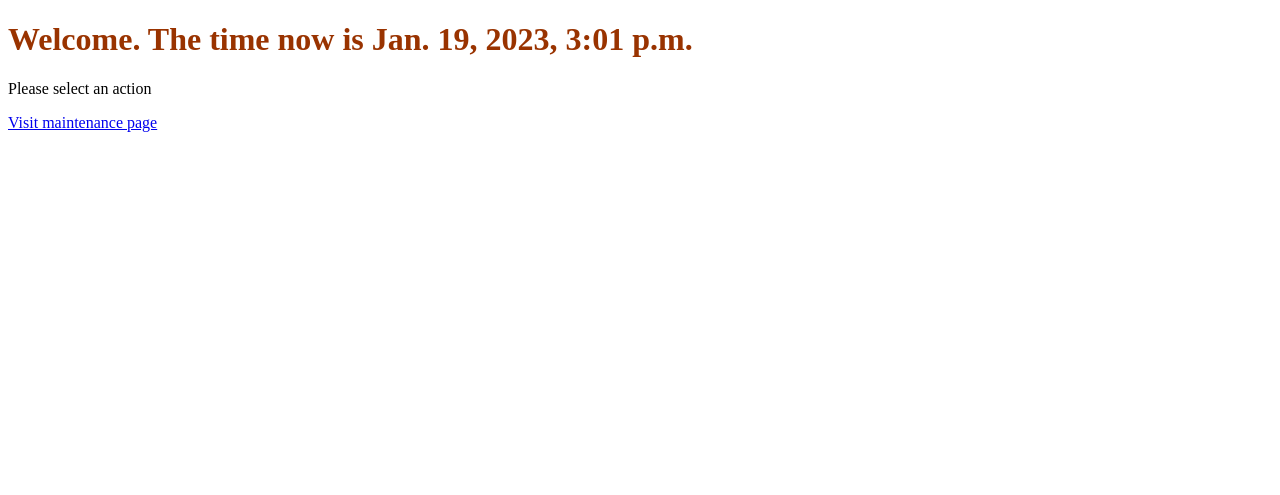
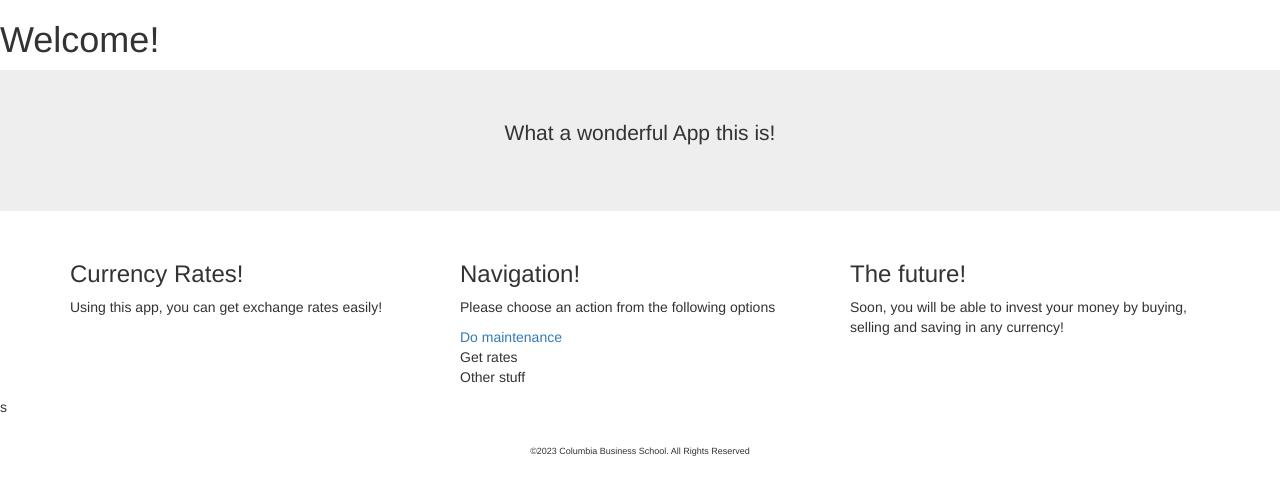
Before and after one commit to htqkellen/myproject, a Django app: page / in a window 1280 px wide. Shown: the top 495 px of the page. Run offline with Django 4.2, Linux system fonts and the light colour scheme; some libraries are stand-ins or nearby versions.

Commit message:
added style from bootstrap

```diff
--- a/static/myapp/style.css
+++ b/static/myapp/style.css
@@ -1,3 +1,17 @@
-h1 {
+h2 {
 color: #993300;
 }
+
+#footer { /* use with id = "footer" */
+display:inline-block;
+width:100%;
+height:1em;
+padding: 2em 0.25em;
+text-align: center;
+font-size: xx-small;
+}
+
+.large-font{ /* use with class="large-font" */
+font-size: large;
+color: blue;
+}
--- a/templates/base.html
+++ b/templates/base.html
@@ -4,11 +4,18 @@
 <head>
 <meta charset="UTF-8">
 <title>Currency App</title>
+<link rel="stylesheet" href="https://maxcdn.bootstrapcdn.com/bootstrap/3.4.1/css/bootstrap.min.css">
+<script src="https://maxcdn.bootstrapcdn.com/bootstrap/3.4.1/js/bootstrap.min.js"></script>
+
 <link rel="stylesheet" href="{% static 'myapp/style.css' %}">
 </head>
 <body>
+<h1 class=“large-font">Welcome!</h1>
 {% block content %}
 <-- This is where the page content will go! -->
 {% endblock %}
+<div id="footer">
+©2023 Columbia Business School. All Rights Reserved
+</div>
 </body>
 </html>
--- a/templates/home.html
+++ b/templates/home.html
@@ -1,8 +1,27 @@
 {% extends "base.html" %}
 {% block content %}
-<h1>Welcome. The time now is {{ time_of_day }}</h1>
-Please select an action
+<div class="jumbotron text-center">
+<p>What a wonderful App this is!</p>
+</div>
+<div class="container">
+<div class="row">
+<div class="col-sm-4">
+<h3>Currency Rates!</h3>
+<p>Using this app, you can get exchange rates easily!</p>
+</div>
+<div class="col-sm-4">
+<h3>Navigation!</h3>
+<p> Please choose an action from the following options
 <p>
-<a href="{% url 'maintenance' %}">Visit maintenance page</a><br>
+<a href="{% url 'maintenance' %}">Do maintenance</a><br>
+Get rates<br>
+Other stuff<br></p>
+</div>
+<div class="col-sm-4">
+<h3>The future!</h3>
+<p>Soon, you will be able to invest your money by buying, selling and saving in any currency!</p>
+</div>
+</div>
+</div>s
 </p>
 {% endblock %}
```
